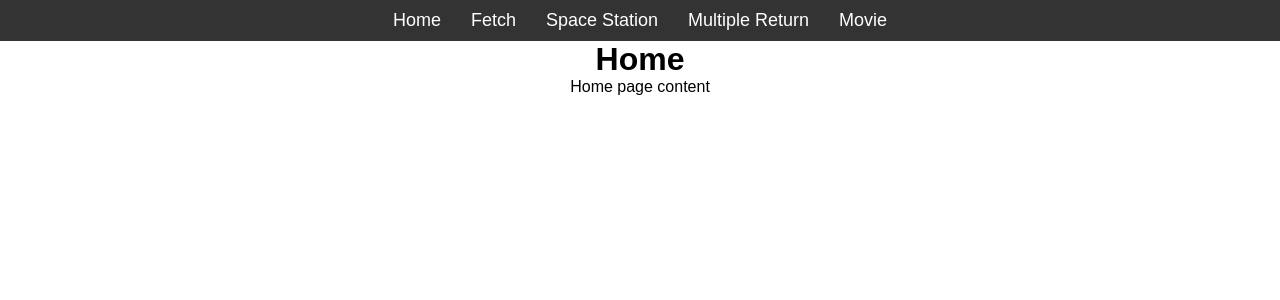
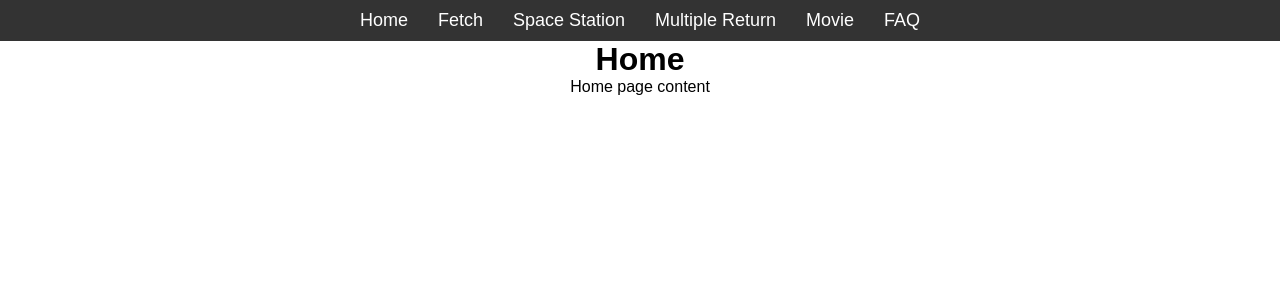
Before and after one commit to TomEmr/MyPracticeRepo, a React (Create React App) app in the folder react-api/: page / in a window 1280 px wide. Shown: the top 300 px of the page. Built offline with nearby package versions, Linux system fonts and the light colour scheme.

Commit message:
main component updated

```diff
--- a/react-api/src/App.js
+++ b/react-api/src/App.js
@@ -5,6 +5,7 @@ import SpaceStation from "./components/SpaceStation";
 import MultipleReturn from "./components/Multiple-return";
 import './index.css';
 import Movie from "./components/Movie";
+import FAQ from "./components/FAQ";
 
 const App = () => {
 
@@ -17,6 +18,7 @@ const App = () => {
                     <Link to="/space-station">Space Station</Link>
                     <Link to="/multiple-return">Multiple Return</Link>
                     <Link to="/movie">Movie</Link>
+                    <Link to="/faq">FAQ</Link>
 
                 </nav>
                 <Routes>
@@ -25,6 +27,7 @@ const App = () => {
                     <Route path="/space-station" element={<SpaceStation/>}/>
                     <Route path="/multiple-return" element={<MultipleReturn/>}/>
                     <Route path="/movie" element={<Movie/>}/>
+                    <Route path="/faq" element={<FAQ/>}/>
 
                 </Routes>
             </Router>
```
